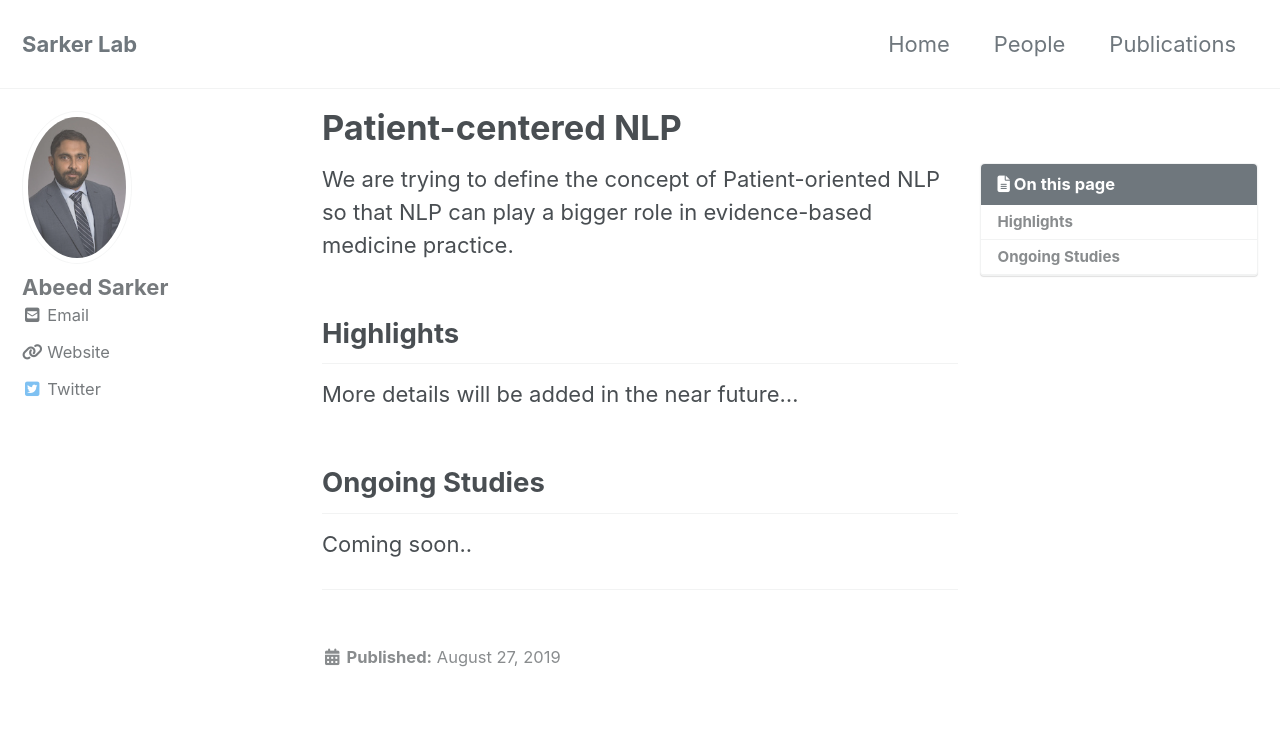
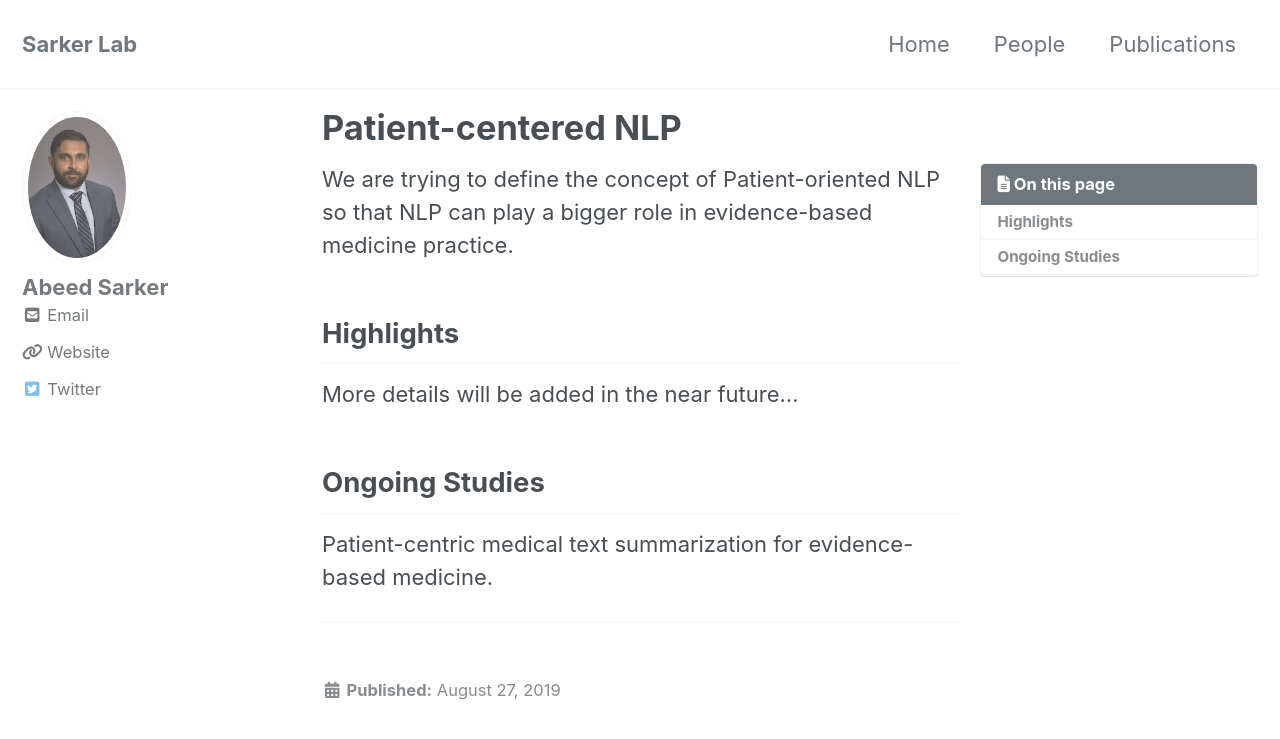
Before and after one commit to sarkerlab/Website, a Jekyll site: the page built from _pages/pcnlp.md, in a window 1280 px wide and 900 px high. Shown: the top 739 px of the window. Built offline with Jekyll 4.4.1, drawn with Linux system fonts in a browser that asks for light colours; cached includes are drawn as plain includes; nearby versions of some CDN libraries.

Commit message:
Update pcnlp.md

```diff
--- a/_pages/pcnlp.md
+++ b/_pages/pcnlp.md
@@ -22,7 +22,7 @@ We are trying to define the concept of Patient-oriented NLP so that NLP can play
 More details will be added in the near future...
 
 ## Ongoing Studies
-Coming soon..
+Patient-centric medical text summarization for evidence-based medicine.
 
 <!-- - Bundled as a "theme gem" for easier install/upgrading.
 - Compatible with GitHub Pages.
```
